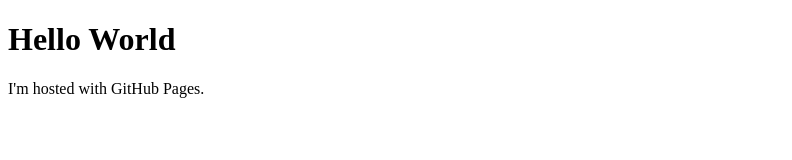
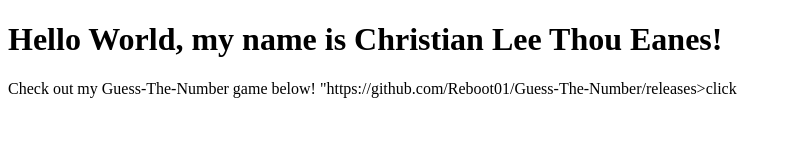
Before and after one commit to Reboot01/Reboot01.github.io, a plain HTML site: page index.html in a window 1280 px wide. Shown: the whole page, without its empty margins (0-792 px from the left). Drawn offline with Linux system fonts and the light colour scheme.

Commit message:
Added link to Guess-The-Number releases

```diff
--- a/index.html
+++ b/index.html
@@ -1,7 +1,9 @@
 <!DOCTYPE html>
 <html>
     <body>
-        <h1>Hello World</h1>
-        <p>I'm hosted with GitHub Pages.</p>
+        <h1>Hello World, my name is Christian Lee Thou Eanes!</h1>
+        <p>Check out my Guess-The-Number game below!
+            <a href=></a>"https://github.com/Reboot01/Guess-The-Number/releases>click</a>
+        </p>
     </body>
 </html>
```
